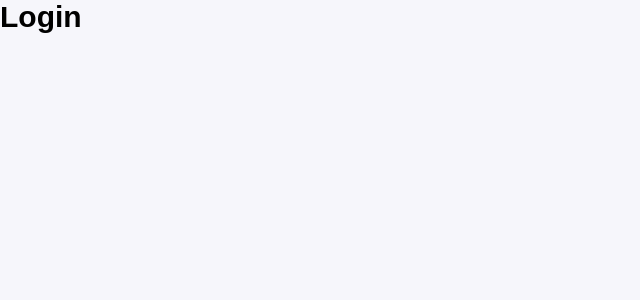
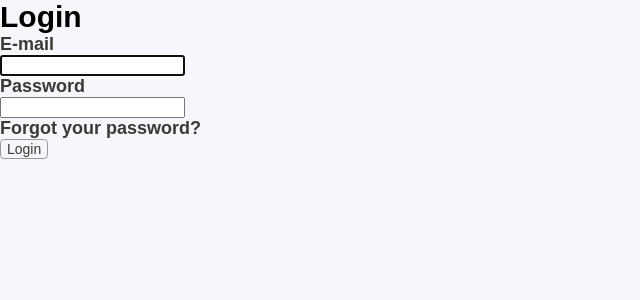
Before and after one commit to alfredomtzg/news, a React (Create React App) app: page /login in a window 1280 px wide. Shown: the top 300 px of the page, without its empty margins (0-640 px from the left). Built offline with nearby package versions, Linux system fonts and the light colour scheme.

Commit message:
[firebase, login component

```diff
--- /dev/null
+++ b/src/components/FormLogin/index.jsx
@@ -0,0 +1,84 @@
+// React and React Router
+import React, { useState } from "react";
+import { Link, useHistory } from "react-router-dom";
+// Style
+import { LoginButton } from "../Style";
+// These imports load individual services into the firebase namespace.
+import "firebase/auth";
+
+export default function LoginForm() {
+  // history to redirect
+  const history = useHistory();
+  // bring context data
+  // error
+  const [error, setError] = useState(false);
+  // Login Values
+  const [valuesLogin, setValuesLogin] = useState({
+    username: "",
+    password: "",
+  });
+  // function handleChange to Login
+  const handleChangeLogin = (event) => {
+    setValuesLogin({
+      ...valuesLogin,
+      [event.target.name]: event.target.value,
+    });
+  };
+
+  // Function HandleSubmitLogin
+  const handleSubmitLogin = async (event) => {
+    event.preventDefault();
+    // call Login function
+    console.log(valuesLogin);
+    // await firebase
+    //   .auth()
+    //   .createUserWithEmailAndPassword(valuesLogin)
+    //   .catch(function (error) {
+    //     // Handle Errors here.
+    //     var errorCode = error.code;
+    //     var errorMessage = error.message;
+    //     if (errorCode == "auth/weak-password") {
+    //       alert("The password is too weak.");
+    //     } else {
+    //       alert(errorMessage);
+    //     }
+    //     console.log(error);
+    //   });
+  };
+
+  return (
+    <form onSubmit={handleSubmitLogin}>
+      <label htmlFor="email">
+        <h5>E-mail</h5>
+      </label>
+      <input
+        autoFocus
+        id="username"
+        name="username"
+        autoComplete="current-email"
+        value={valuesLogin.username}
+        onChange={handleChangeLogin}
+      />
+
+      <label htmlFor="password">
+        <h5>Password</h5>
+      </label>
+      <input
+        id="password"
+        type="password"
+        name="password"
+        value={valuesLogin.password}
+        onChange={handleChangeLogin}
+      />
+      {error ? (
+        <h6>Email or password incorrect. Please check and retry.</h6>
+      ) : null}
+      <Link to="/forgot-password">
+        <h5>Forgot your password?</h5>
+      </Link>
+      <LoginButton type="submit">
+        <h6>Login</h6>
+      </LoginButton>
+    </form>
+  );
+}
--- a/src/components/Style/index.js
+++ b/src/components/Style/index.js
@@ -78,3 +78,14 @@ export const GlobalStyle = createGlobalStyle`
   color: ${Colors.light}
   }
 `;
+
+
+export const LoginButton = styled.button`
+border-radius: 4px;
+  border: solid 1px ${Colors.light};
+  background: ${Colors.white};
+  color: ${Colors.black};
+  &:active {
+    background: ${Colors.bambu};
+  }
+`;
--- a/src/container/App.js
+++ b/src/container/App.js
@@ -1,13 +1,13 @@
-import React from 'react'
+import React, { Suspense } from 'react'
 import { GlobalStyle } from '../components/Style';
 import Routes from '../routes'
 
 
 export default function App() {
   return (
-    <>
+    <Suspense fallback={<h1>Loading...</h1>} >
       <GlobalStyle />
       <Routes />
-    </>
+    </Suspense>
   );
 }
--- a/src/pages/Landing/index.jsx
+++ b/src/pages/Landing/index.jsx
@@ -1,11 +1,12 @@
 import React from "react";
+import { Link } from "react-router-dom";
 
 export default function Landing() {
   return (
     <>
-      <h1>Hola soy el landing h1</h1>
-      <h5>el h5</h5>
-      <h6>el h6</h6>
+      <button>
+        <Link to="/login">Login</Link>
+      </button>
     </>
   );
 }
--- a/src/pages/Login/index.js
+++ b/src/pages/Login/index.js
@@ -1,7 +1,15 @@
 import React from 'react'
+// These imports load individual services into the firebase namespace.
+import 'firebase/auth';
+
+// Component
+import LoginForm from '../../components/FormLogin'
 
 export default function Login() {
   return (
-    <h1>Login</h1>
+    <>
+      <h1>Login</h1>
+      <LoginForm />
+    </>
   )
 }
--- a/src/routes/index.js
+++ b/src/routes/index.js
@@ -9,11 +9,13 @@ import Landing from '../pages/Landing'
 const Routes = () => {
   return (
     <Router>
+
       <Switch>
         <Route exact path="/" component={Landing} />
         <Route exact path="/login" component={Login} />
         <Route exact path="/home" component={Home} />
       </Switch>
+
     </Router>
   )
 }
```
